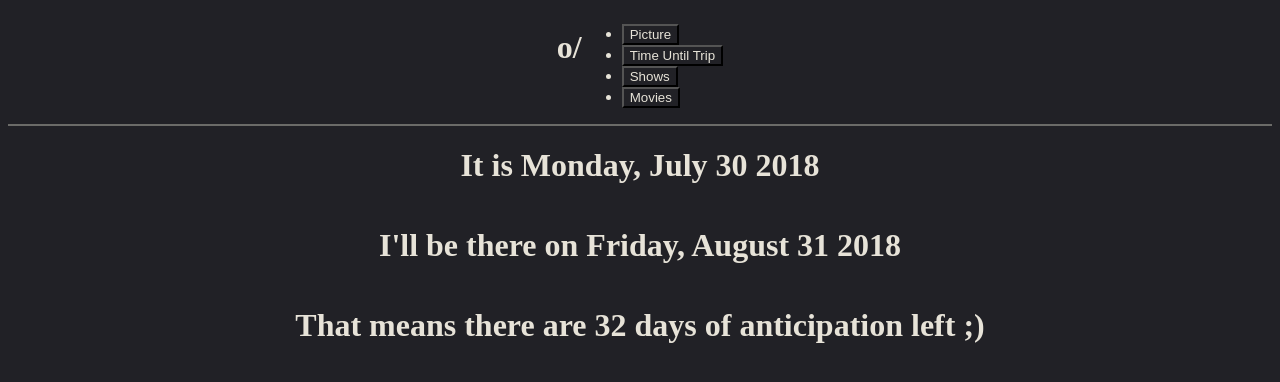
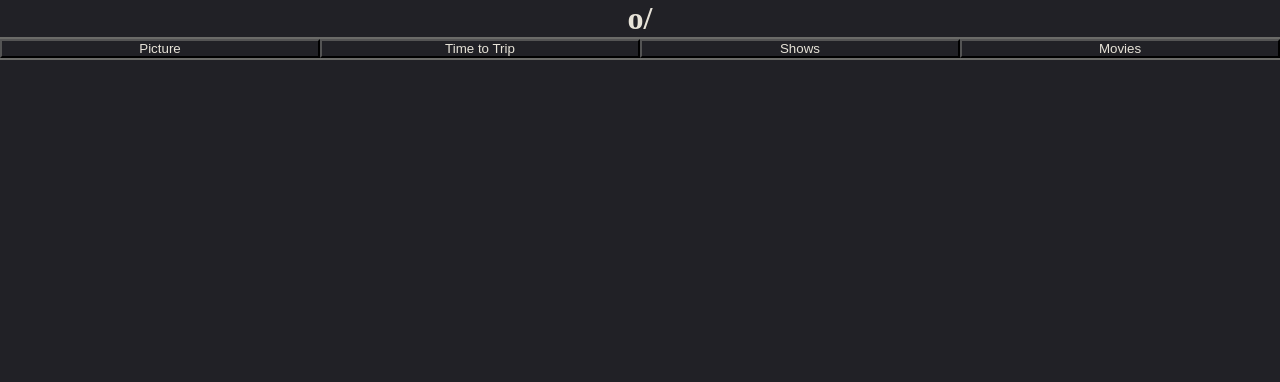
Before and after one commit to EJL85/tripChart, a React app: page / in a window 1280 px wide. Built offline with nearby package versions, Linux system fonts and the light colour scheme.

Commit message:
Nav functionality

```diff
--- a/src/components/App.js
+++ b/src/components/App.js
@@ -1,8 +1,42 @@
 import React from 'react';
 import Header from "./Header";
 import TripLeft from './TripLeft';
+import NavBar from './NavBar';
+import Picture from './Picture';
+import Shows from './Shows';
+import Movies from './Movies';
 
 class App extends React.Component {
+
+    state = {
+        showPicture: {
+            hidden: 'hidden'
+        },
+        showTripLeft: {
+            hidden: 'hidden'
+        },
+        showShows: {
+            hidden: 'hidden'
+        },
+        showMovies: {
+            hidden: 'hidden'
+        }
+    };
+
+
+
+    hiddenSwitcher = (input) => {
+        this.stateChanger(input);
+    };
+
+    stateChanger = (input) => {
+        if (this.state[input].hidden == 'hidden') {
+            this.setState({[input]: {hidden: ''}});
+        } else {
+            this.setState({[input]: {hidden: 'hidden'}});
+        }
+    };
+
     render() {
 
 
@@ -10,7 +44,11 @@ class App extends React.Component {
         return(
             <div>
                 <Header />
-                <TripLeft />
+                <NavBar hiddenSwitcher={this.hiddenSwitcher} stateChanger={this.stateChanger}/>
+                <Picture showPicture={this.state.showPicture.hidden} />
+                <TripLeft showTripLeft={this.state.showTripLeft.hidden}/>
+                <Shows showShows={this.state.showShows.hidden}/>
+                <Movies showMovies={this.state.showMovies.hidden}/>
             </div>
         );
     }
--- a/src/components/Header.js
+++ b/src/components/Header.js
@@ -5,14 +5,6 @@ class Header extends React.Component {
         return(
             <div className="header">
             <h1>o/</h1>
-                <nav>
-                    <ul>
-                        <li><button>Picture</button></li>
-                        <li><button>Time Until Trip</button></li>
-                        <li><button>Shows</button></li>
-                        <li><button>Movies</button></li>
-                    </ul>
-                </nav>
             </div>
         );
     }
--- /dev/null
+++ b/src/components/Movies.js
@@ -0,0 +1,14 @@
+import React from 'react';
+
+class Movies extends React.Component {
+    render() {
+        return(
+            <div className={`tripLeft ${this.props.showMovies}`}>
+                <h1>This section currently under construction</h1>
+                <h1>Movies</h1>
+            </div>
+        );
+    }
+}
+
+export default Movies;
--- /dev/null
+++ b/src/components/NavBar.js
@@ -0,0 +1,16 @@
+import React from 'react';
+
+class NavBar extends React.Component {
+    render() {
+        return(
+            <div className="navBar">
+                <button onClick={() => this.props.hiddenSwitcher('showPicture')}>Picture</button>
+                <button onClick={() => this.props.hiddenSwitcher('showTripLeft')}>Time to Trip</button>
+                <button onClick={() => this.props.hiddenSwitcher('showShows')}>Shows</button>
+                <button onClick={() => this.props.hiddenSwitcher('showMovies')}>Movies</button>
+            </div>
+        );
+    }
+}
+
+export default NavBar;
--- /dev/null
+++ b/src/components/Picture.js
@@ -0,0 +1,14 @@
+import React from 'react';
+
+class Picture extends React.Component {
+    render() {
+        return(
+            <div className={`tripLeft ${this.props.showPicture}`}>
+                <h1>This section currently under construction</h1>
+                <h1>Picture</h1>
+            </div>
+        );
+    }
+}
+
+export default Picture;
--- /dev/null
+++ b/src/components/Shows.js
@@ -0,0 +1,14 @@
+import React from 'react';
+
+class Shows extends React.Component {
+    render() {
+        return(
+            <div className={`tripLeft ${this.props.showShows}`}>
+                <h1>This section currently under construction</h1>
+                <h1>Shows</h1>
+            </div>
+        );
+    }
+}
+
+export default Shows;
--- a/src/components/TripLeft.js
+++ b/src/components/TripLeft.js
@@ -129,7 +129,7 @@ class TripLeft extends React.Component {
         var daysLeft = daysLeftInMonth(arrival) + daysLeftInMonth(date1);
 
         return(
-            <div className="tripLeft">
+            <div className={`tripLeft ${this.props.showTripLeft}`}>
                 <h1>It is {dateFormatter(date1)}</h1>
                 <h1>I'll be there on {dateFormatter(arrival)}</h1>
                 <h1>That means there are {daysLeft} days of anticipation left ;)</h1>
--- a/src/css/styles.css
+++ b/src/css/styles.css
@@ -13,6 +13,8 @@
 * {
     background: #212126;
     color: #E7E3D8;
+    padding: 0px;
+    margin: 0px;
 }
 
 .likes {
@@ -24,3 +26,18 @@
 .favColor {
     color: teal;
 }
+
+.navBar {
+    display: flex;
+    justify-content: space-evenly;
+    border-bottom: solid 2px #6B6B68;
+}
+
+.hidden {
+    display: none;
+}
+
+button {
+    width: 100%;
+    height: 100%;
+}
```
